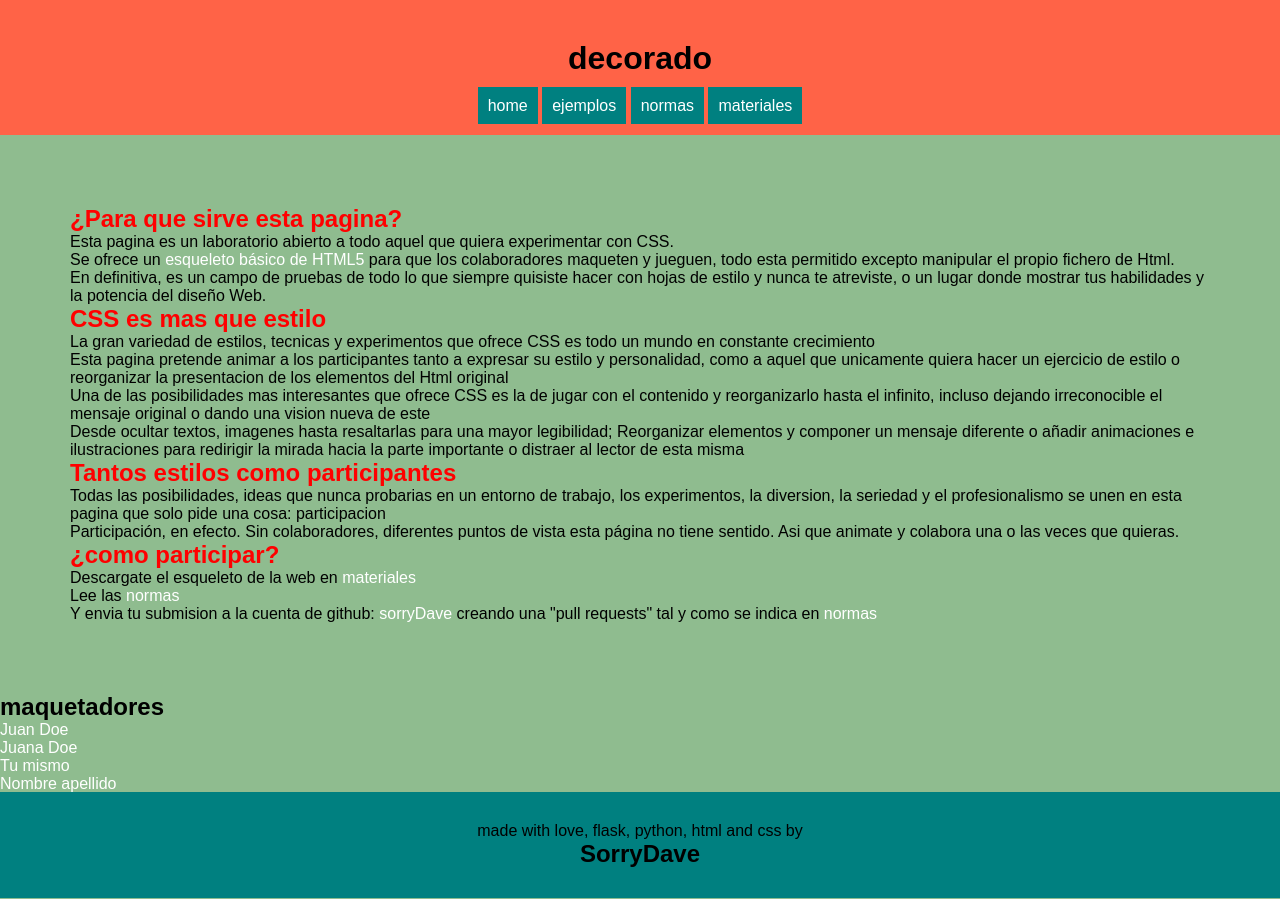
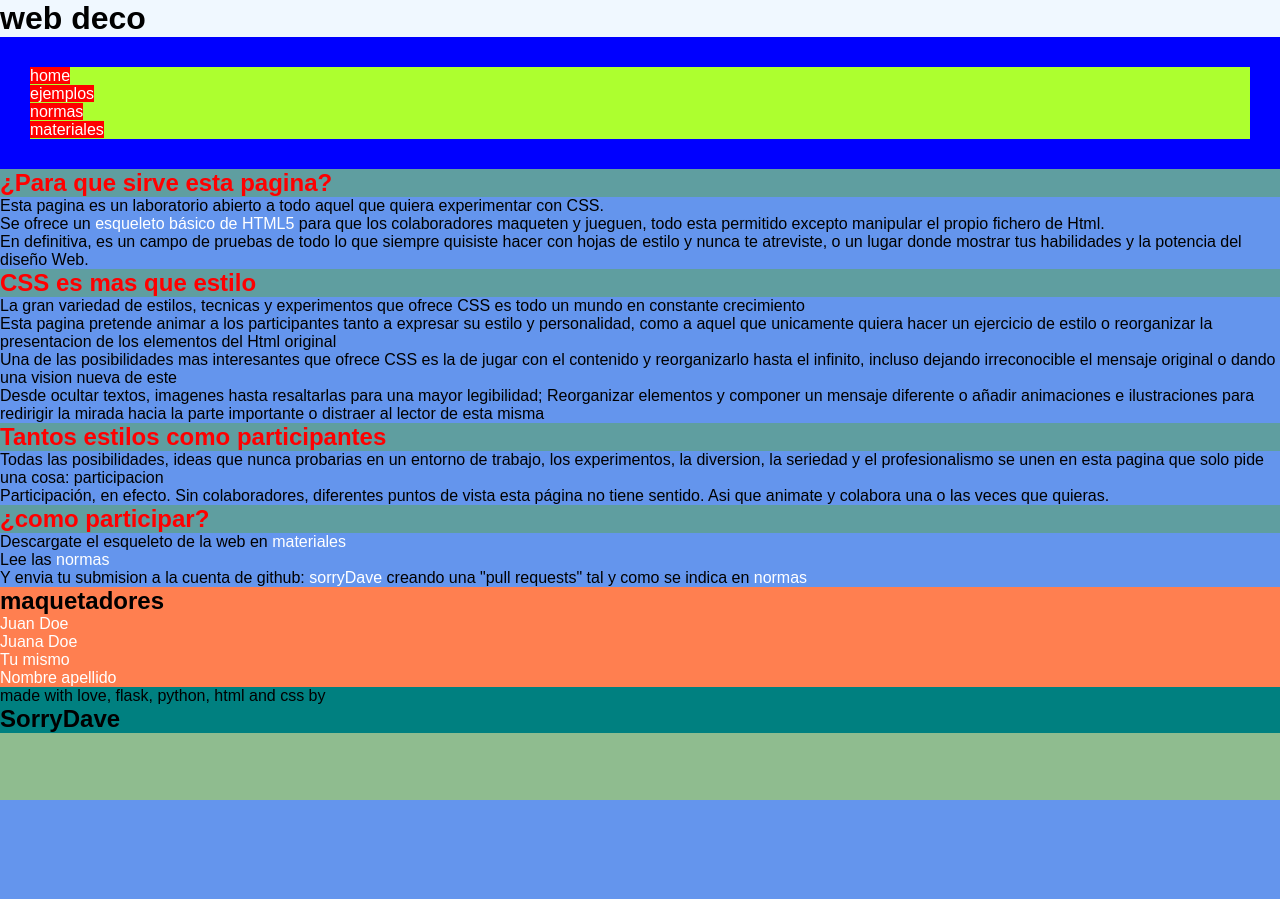
Before and after one commit to sorryDave/decorado, a Flask app: page / in a window 1280 px wide. After the commit the page ends 800 px from the top, so only its background shows below. Run offline with Flask 2, Linux system fonts and the light colour scheme.

Commit message:
css changes

```diff
--- a/app/static/style.css
+++ b/app/static/style.css
@@ -6,21 +6,23 @@
 
 body {
     font-family: sans-serif;
+    background-color: darkseagreen;
 }
 
 .container{
-    width: 100%;
+    display: flex;
+    flex-direction: column;
 }
+
+
 header {
-    display: bolck;
+
     background-color: tomato;
-    padding: 20px;
-    position: relative;
 }
 
 header>h1 {
-    text-align: center;
-    padding: 20px;
+    background-color: aliceblue;
+
 }
 
 a {
@@ -28,41 +30,44 @@ a {
     color: white;
 }
 .nav_bar{
-    text-align: center;
+
+}
+
+.nav_bar>ul{
+    padding:30px;
+    background-color:blue;
+    list-style: none;
 }
 .nav_bar>ul>li {
     background-color: greenyellow;
-    display: inline-block;
 }
 
 .nav_bar>ul>li>a {
-    background-color: teal;
+    background-color: red;
     color: white;
-    padding: 10px;
-}
-
-body {
-    background-color: darkseagreen;
 }
 
 section{
-    padding: 70px;
+
+    background-color: burlywood;
+}
+article{
+    background-color: cornflowerblue;
 
 }
 article>h2{
+    background-color: cadetblue;
+
     color:red;
 }
+aside{
+    background-color: coral;
+}
 xmp{
-    font-family: monospace;
     background-color: lightblue;
 }
 footer {
-    width: 100%;
 
     background-color: teal;
-    padding: 30px;
-    position: relative;
-    top: -1px;
-    text-align: center;
 
 }
--- a/app/templates/base.html
+++ b/app/templates/base.html
@@ -25,9 +25,8 @@
 </head>
 
 <body>
-    <div class="container">
     <header>
-        <h1 class="logo">decorado</h1>
+        <h1 class="logo">web deco</h1>
         <nav class="nav_bar">
             <ul>
                 <li>
@@ -42,15 +41,16 @@
         </nav>
 
     </header>
+    <div class="container">
 
     <main>
          {% block content %} {% endblock %}
     </main>
+</div>
 
     <footer class="footer">
         <p>made with love, flask, python, html and css by <h2>Sorry<span>Dave</span></h2></h1></p>
     </footer>
-    </div>
 </body>
 
 </html>
```
